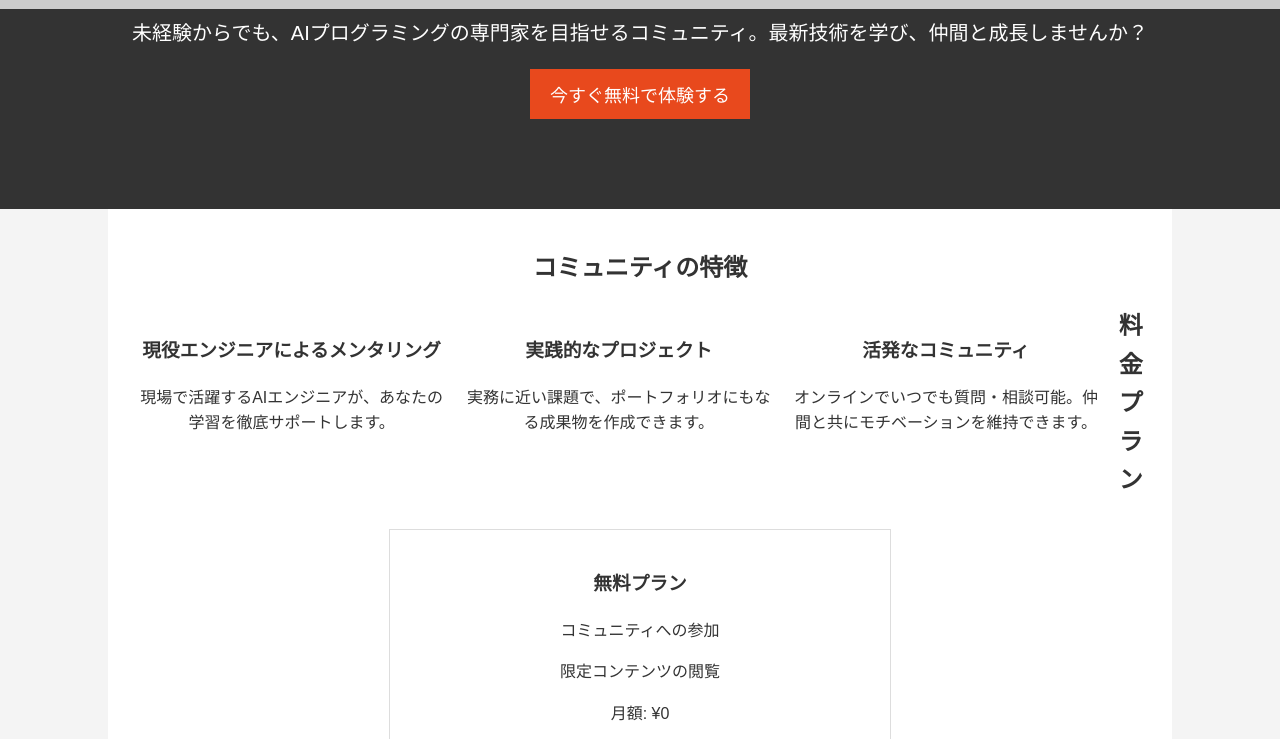
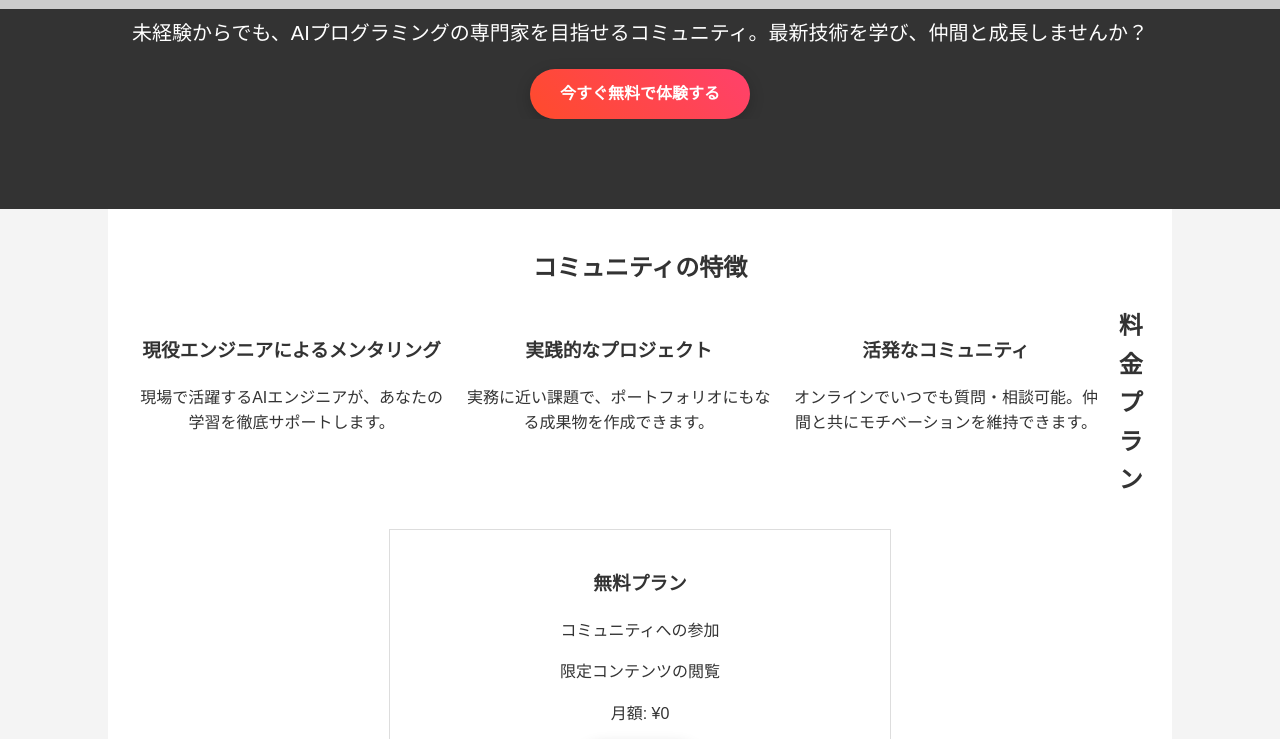
Before and after one commit to munakata-eng/souri-lp, a plain HTML site: page index.html in a window 1280 px wide. Shown: the part 294-1033 px from the top of the page. Drawn offline with Linux system fonts and the light colour scheme; placeholder pictures from the web are drawn by us.

Commit message:
ボタンの見た目を変更

```diff
--- a/index.html
+++ b/index.html
@@ -63,13 +63,27 @@
             font-size: 20px;
         }
         .button {
+            display: inline-block;
             height: 50px;
-            background: #e8491d;
-            border: 0;
-            padding: 0 20px;
+            line-height: 50px;
+            background: linear-gradient(45deg, #ff4b2b, #ff416c);
+            border: none;
+            border-radius: 25px;
+            padding: 0 30px;
             color: #fff;
-            font-size: 18px;
+            font-size: 16px;
+            font-weight: bold;
+            text-transform: uppercase;
+            text-decoration: none;
             cursor: pointer;
+            transition: all 0.3s ease 0s;
+            box-shadow: 0 4px 15px rgba(0, 0, 0, 0.2);
+        }
+
+        .button:hover, .button:focus {
+            transform: translateY(-3px);
+            box-shadow: 0 7px 20px rgba(0, 0, 0, 0.25);
+            outline: none;
         }
         #main {
             padding: 20px;
```
